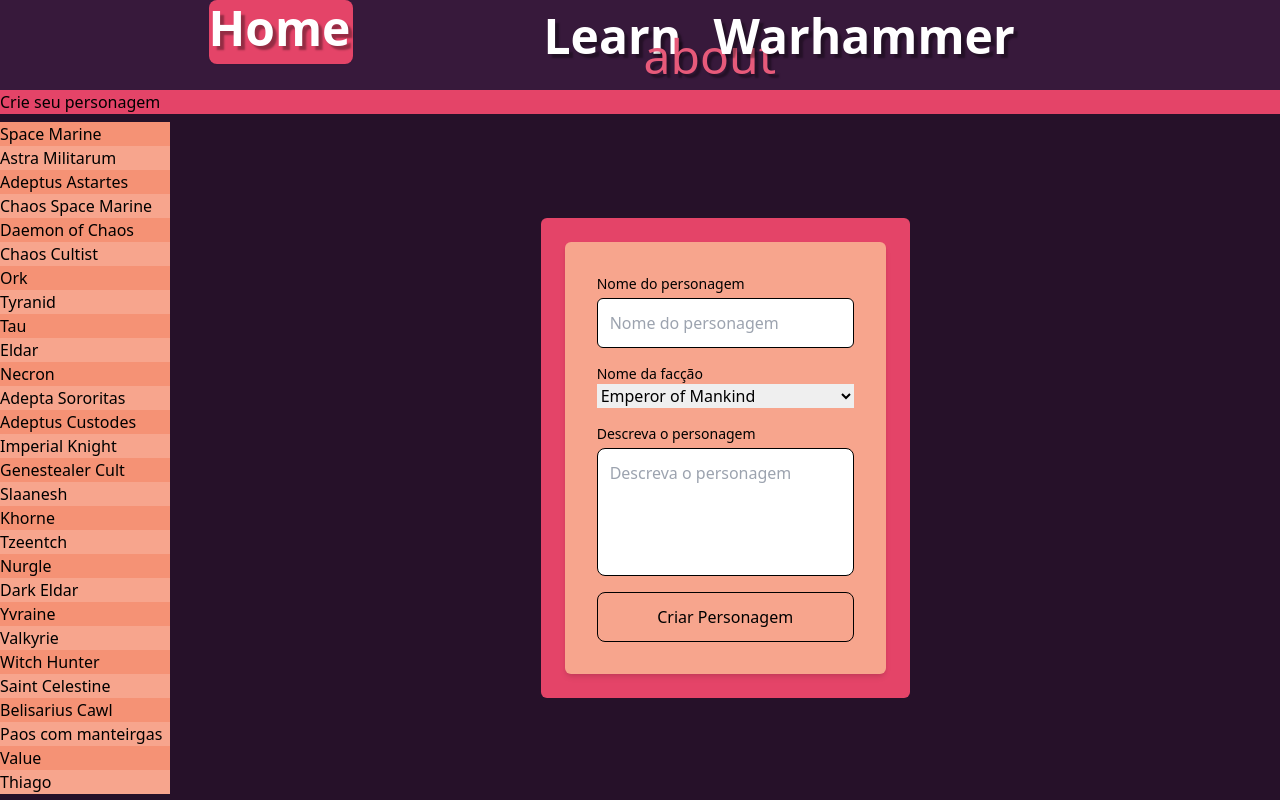
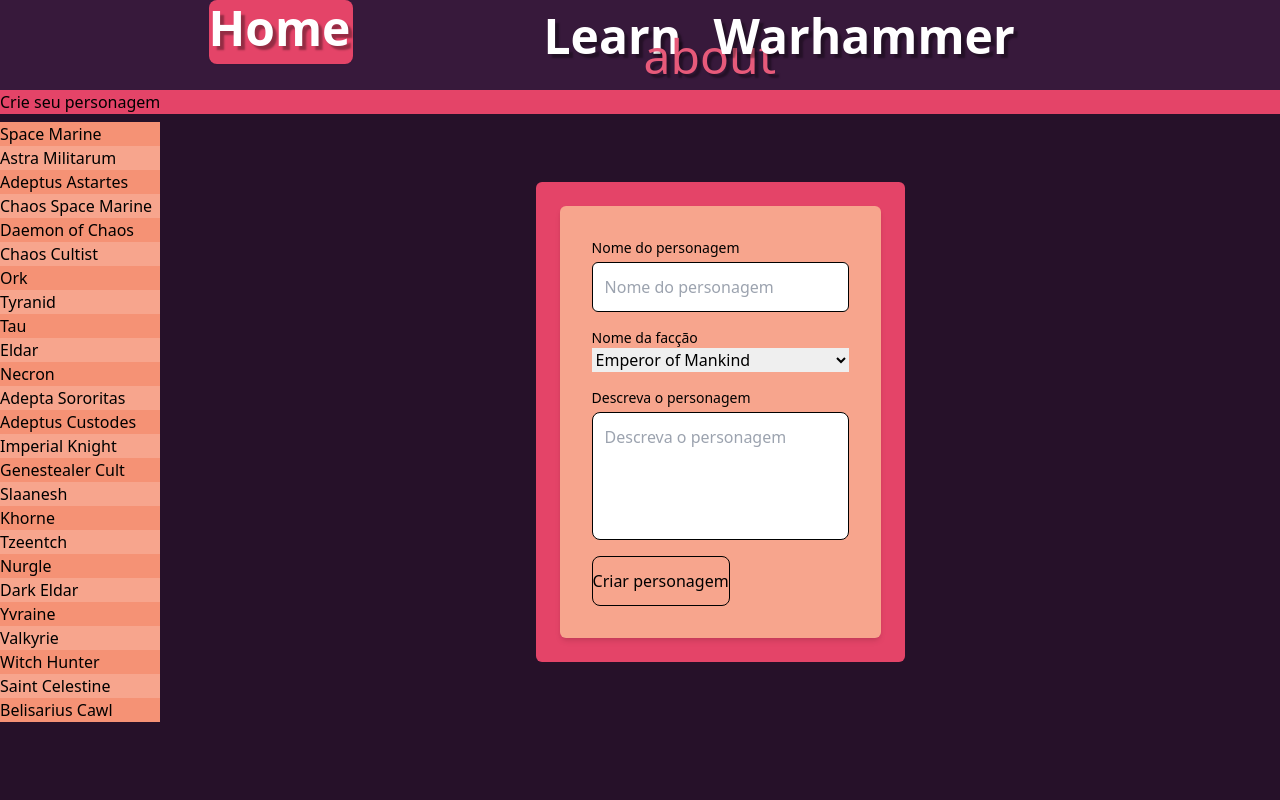
Before and after one commit to Togashiteam/portifolio, a Next.js app: page /fun/warhammer in a window 1280 px wide. Built offline with nearby package versions, Linux system fonts and the light colour scheme; a web font is replaced by a local one.

Commit message:
1 - Conectei a API 2 - Componetizei o formulário para gerar imagem

```diff
--- a/package.json
+++ b/package.json
@@ -13,6 +13,7 @@
   "dependencies": {
     "@typescript-eslint/eslint-plugin": "^7.4.0",
     "animate.css": "^4.1.1",
+    "axios": "^1.7.9",
     "bootstrap-icons": "^1.11.3",
     "next": "14.0.4",
     "react": "^18",
@@ -28,7 +29,7 @@
     "@types/react": "^18.2.48",
     "@types/react-dom": "^18",
     "autoprefixer": "^10.0.1",
-    "dotenv": "^16.4.4",
+    "dotenv": "^16.4.7",
     "eslint": "^8.56.0",
     "eslint-config-next": "14.0.4",
     "eslint-config-prettier": "^9.1.0",
--- /dev/null
+++ b/src/app/fun/warhammer/GenerateImage.tsx
@@ -0,0 +1,124 @@
+import { useState } from "react";
+import { Rings } from "react-loading-icons";
+
+interface GenerateImageProps {
+  factionProps: string;
+  promptProps: string;
+  nameProps: string;
+}
+
+const GenerateImage: React.FC<GenerateImageProps> = ({
+  factionProps,
+  promptProps,
+  nameProps,
+}) => {
+  const [prompt, setPrompt] = useState("");
+  const [imageUrl, setImageUrl] = useState<string | null>(null);
+  const [loading, setLoading] = useState<boolean>(false);
+  const [errorMessage, setErrorMessage] = useState<string | null>(null);
+
+  const handleGenerateImage = async () => {
+    if (!prompt) return;
+
+    setLoading(true);
+
+    // Adicionando um prefixo para garantir que tudo seja interpretado como parte do universo Warhammer 40k
+    const warhammerPrompt = `Context Warhammer 40k, faction is important then description: Description: ${prompt} and faction: ${factionProps}`;
+
+    // Criando um FormData para enviar os dados corretamente
+    const formData = new FormData();
+    formData.append("prompt", warhammerPrompt);
+    formData.append("output_format", "webp"); // Formato da imagem
+    formData.append("aspect_ratio", "1:1"); // Aspect ratio (ajuste conforme necessário)
+
+    try {
+      const response = await fetch(
+        "https://api.stability.ai/v2beta/stable-image/generate/ultra",
+        {
+          method: "POST",
+          headers: {
+            Authorization: `Bearer ${process.env.NEXT_PUBLIC_STABILITY_API_KEY}`,
+            Accept: "image/*", // Se você quiser a imagem diretamente em bytes
+          },
+          body: formData,
+        },
+      );
+
+      if (!response.ok) {
+        const errorData = await response.json();
+        setErrorMessage(
+          "A DISTORÇÃO DO UNIVERSO ESTÁ PARADA E NENHUM SER PODE SER CRIADO AGORA!  (ou... acabaram os creditos)",
+        );
+        console.error("Error response:", errorData);
+        throw new Error(`API responded with status ${response.status}`);
+      }
+
+      // Ao invés de usar response.json(), usamos response.blob()
+      const imageBlob = await response.blob();
+      setLoading(false);
+
+      // Criando uma URL para o blob da imagem
+      const imageUrl = URL.createObjectURL(imageBlob);
+
+      // Atualizando o estado com o URL da imagem gerada
+      setImageUrl(imageUrl);
+    } catch (error) {
+      setImageUrl(
+        "https://cdn.pixabay.com/photo/2024/02/20/21/11/ai-generated-8586224_1280.png",
+      );
+
+      setErrorMessage(
+        "A DISTORÇÃO DO UNIVERSO ESTÁ PARADA E NENHUM SER PODE SER CRIADO AGORA!  (ou... acabaram os creditos)",
+      );
+      console.error("Error during image generation:", error);
+      setLoading(false);
+    }
+  };
+
+  return (
+    <div>
+      <div className="flex flex-col">
+        <label
+          htmlFor="description"
+          className="text-sm font-medium text-gray-700"
+        >
+          Descreva o personagem
+        </label>
+
+        <textarea
+          //prompt para gerar imagem por IA
+          required
+          id="description"
+          placeholder="Descreva o personagem"
+          value={prompt} // Associando o valor do campo ao estado
+          onChange={(e) => setPrompt(e.target.value)} // Atualizando o estado conforme o usuário digita
+          className="mt-1 p-3 border rounded-lg h-32 resize-none "
+        ></textarea>
+      </div>
+
+      <button
+        type="submit"
+        className="py-3 mt-4 rounded-lg border hover:bg-success-700"
+        onClick={handleGenerateImage}
+        disabled={loading}
+      >
+        {loading ? "Criando personagem..." : "Criar personagem"}
+      </button>
+      {nameProps && (
+        <p>
+          {nameProps} - Faction {factionProps}
+        </p>
+      )}
+      {imageUrl && <img src={imageUrl} alt="Generated" />}
+      {!imageUrl && loading && <Rings color="#fff" height={100} width={100} />}
+      {imageUrl && (
+        <div className="flex flex-col">
+          {promptProps && <p>{promptProps}</p>}
+          {errorMessage && <p>{errorMessage}</p>}
+        </div>
+      )}
+    </div>
+  );
+};
+
+export default GenerateImage;
--- a/src/app/fun/warhammer/characterList/index.tsx
+++ b/src/app/fun/warhammer/characterList/index.tsx
@@ -228,14 +228,6 @@
     description:
       "Belisarius Cawl is an Archmagos Dominus of the Adeptus Mechanicus. He is responsible for the creation of the Primaris Space Marines and is a master of ancient and advanced technologies.",
   },
-  {
-    value: "Paos com manteirgas",
-    faction: "Sem mecanico",
-    image:
-      "https://static.wikia.nocookie.net/warhammer40k/images/6/66/Belisarius_Cawl.jpg/revision/latest?cb=20170709101502",
-    description:
-      "lor ashdfiuahsdiufjnsadiufhaisudjnh ahsidughnasioudhgiaousnvaisud hfjoasdngoaisdhgoiawj ajweogiahwoigjawgn",
-  },
 ];
 
 const newChar = new Char(
@@ -245,16 +237,9 @@
   "fafasdvagewva",
 );
 
-const IaCreatedChar = new Char("Value", "faction", "image", "description");
-const thiago = new Char("Thiago", "Foto", "Inquisitor", "imperium of Man");
-console.log(thiago);
-characters.push(IaCreatedChar, thiago);
-
 if (characters.length >= 0) {
   const pos = characters.length - 1;
 }
-
-console.log("LENGTH ", characters.length - 1);
 
 export const onlyFactions = characters.reduce((acc: any, character: any) => {
   const faction: any = character.faction;
--- a/src/app/fun/warhammer/page.tsx
+++ b/src/app/fun/warhammer/page.tsx
@@ -1,8 +1,12 @@
 "use client";
 import React, { useState } from "react";
 import { characters, onlyFactions } from "./characterList";
+import GenerateImage from "./GenerateImage";
 
-const Warhammer: React.FC = () => {
+interface WarhammerProps {
+  imageCreated: string;
+}
+const Warhammer: React.FC<WarhammerProps> = ({ imageCreated }) => {
   const [selectedCharacter, setSelectedCharacter] = useState<any | null>(null);
   const [charCreated, setcharCreated] = useState<boolean>(false);
   const [getCharName, SetGetCharName] = useState<string>("");
@@ -20,12 +24,6 @@
 
   const handleFactionChange = (e: React.ChangeEvent<HTMLSelectElement>) => {
     SetGetCharFaction(e.target.value);
-  };
-
-  const handleDescriptionChange = (
-    e: React.ChangeEvent<HTMLTextAreaElement>,
-  ) => {
-    SetGetCharDescription(e.target.value);
   };
 
   const newFaction = () => {
@@ -58,7 +56,7 @@
     characters.push({
       value: getCharName,
       faction: getCharFaction,
-      image: "",
+      image: newImageUrl(imageCreated),
       description: getCharDescription,
     });
 
@@ -103,7 +101,6 @@
             </ul>
           </div>
 
-          {/* Display selected character info */}
           {selectedCharacter && (
             <div className="character-info size-96 m-auto flex-wrap justify-center text-success-300">
               <h3 className="flex flex-col">
@@ -114,9 +111,7 @@
                   className="size-96 backdrop-brightness-50"
                   src={
                     charCreated
-                      ? newImageUrl(
-                          "https://thumbs.dreamstime.com/b/red-black-warhammer-model-red-black-warhammer-model-ai-generated-325150441.jpg?w=768",
-                        )
+                      ? newImageUrl(imageCreated)
                       : selectedCharacter.image
                   }
                   alt={selectedCharacter.faction}
@@ -130,7 +125,6 @@
             </div>
           )}
 
-          {/* Character form */}
           {!charCreated && (
             <div className="form flex m-auto flex-row-reverse flex-wrap rounded-md justify-center p-6 bg-danger-700">
               <form
@@ -145,6 +139,7 @@
                     Nome do personagem
                   </label>
                   <input
+                    required
                     id="name"
                     type="text"
                     placeholder="Nome do personagem"
@@ -169,29 +164,11 @@
                     ))}
                   </select>
                 </div>
-
-                <div className="flex flex-col">
-                  <label
-                    htmlFor="description"
-                    className="text-sm font-medium text-gray-700"
-                  >
-                    Descreva o personagem
-                  </label>
-                  <textarea
-                    id="description"
-                    placeholder="Descreva o personagem"
-                    value={getCharDescription} // Associando o valor do campo ao estado
-                    onChange={handleDescriptionChange} // Atualizando o estado conforme o usuário digita
-                    className="mt-1 p-3 border rounded-lg h-32 resize-none"
-                  ></textarea>
-                </div>
-
-                <button
-                  type="submit"
-                  className="py-3 mt-4 rounded-lg border hover:bg-success-400"
-                >
-                  Criar Personagem
-                </button>
+                <GenerateImage
+                  factionProps={getCharFaction}
+                  promptProps={getCharDescription}
+                  nameProps={getCharName}
+                />
               </form>
             </div>
           )}
```
Also changed, not shown: src/app/fun/rockPaperScissors/GameResult/index.tsx (+0 -8 lines), 1 other file (tests, documents, lock files or other folders).
